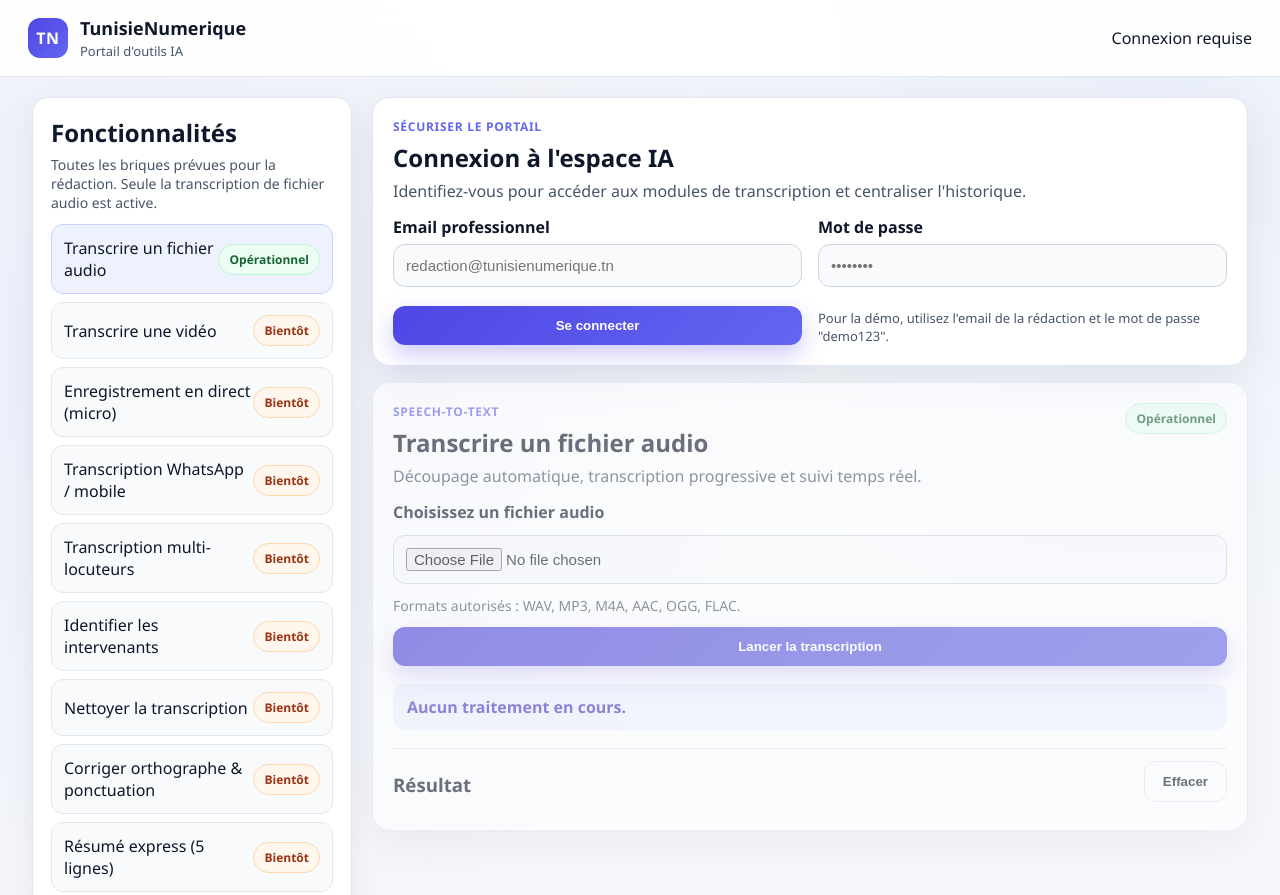
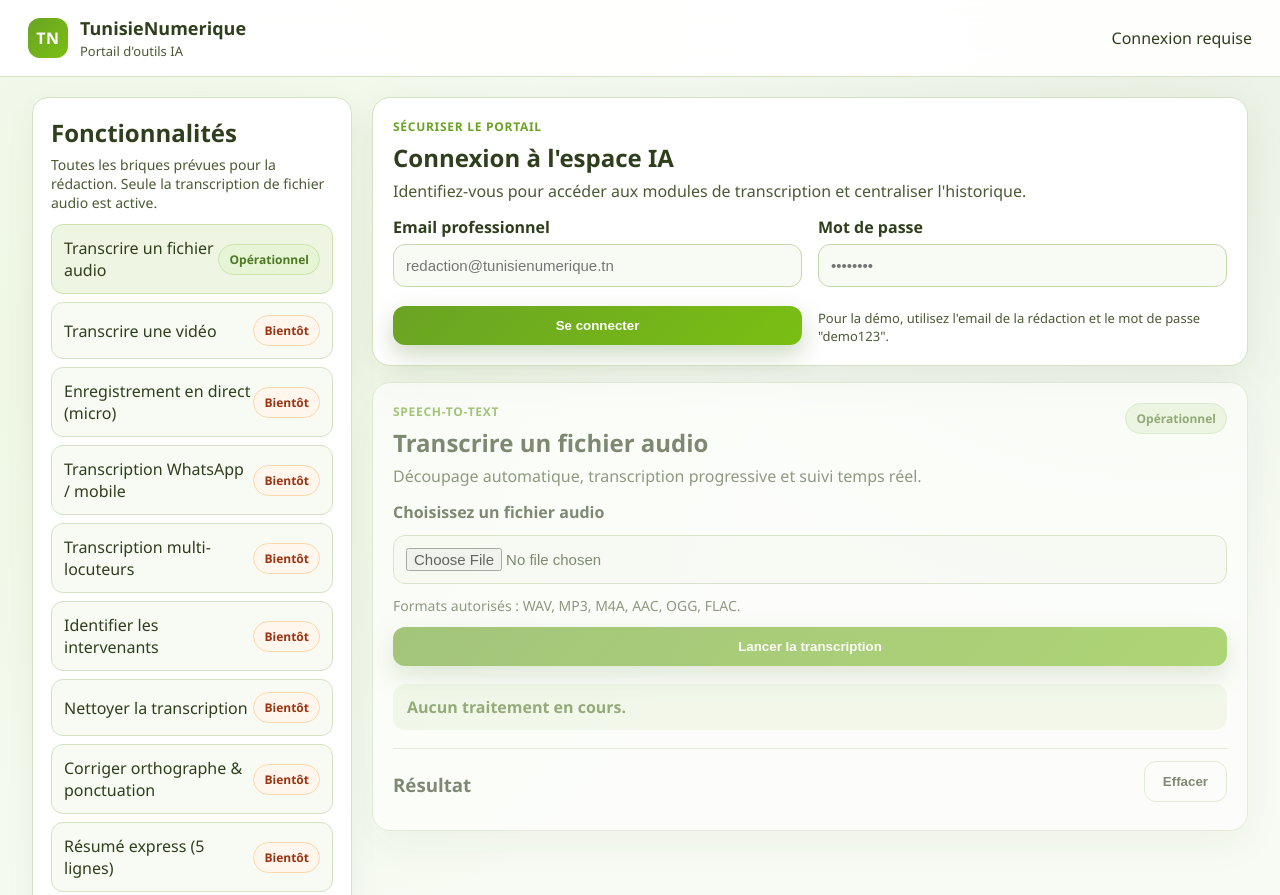
Before and after one commit to hatembellaaj/TunisieNumeriqueAIPortal, a plain HTML site: page frontend/index.html in a window 1280 px wide. Shown: the top 895 px of the page. Drawn offline with Linux system fonts and the light colour scheme.

Commit message:
Align branding palette and update service ports

```diff
--- a/frontend/script.js
+++ b/frontend/script.js
@@ -1,6 +1,6 @@
 // Utilise automatiquement l'hôte actuel pour éviter les erreurs de requête
 // lorsqu'on accède à l'application depuis un autre appareil que le serveur.
-const API_URL = `${window.location.protocol}//${window.location.hostname}:5610/transcribe`;
+const API_URL = `${window.location.protocol}//${window.location.hostname}:15610/transcribe`;
 
 const messagesDiv = document.getElementById("messages");
 const statusText = document.getElementById("status");
--- a/frontend/style.css
+++ b/frontend/style.css
@@ -1,13 +1,25 @@
+:root {
+  --green-900: #2f3f1d;
+  --green-800: #3f551f;
+  --green-700: #507823;
+  --green-600: #6aa324;
+  --green-500: #7abf13;
+  --green-100: #f2f8ec;
+  --green-50: #f7fbf3;
+  --muted: #4a5a33;
+  --border: #d3e2c2;
+}
+
 * {
   box-sizing: border-box;
 }
 
 body {
   font-family: 'Segoe UI', Arial, sans-serif;
-  background: radial-gradient(circle at 10% 20%, rgba(79, 70, 229, 0.06), transparent 35%),
-    radial-gradient(circle at 90% 0%, rgba(59, 130, 246, 0.06), transparent 30%),
-    #f5f7fb;
-  color: #0f172a;
+  background: radial-gradient(circle at 10% 20%, rgba(122, 191, 19, 0.08), transparent 35%),
+    radial-gradient(circle at 90% 0%, rgba(80, 120, 35, 0.08), transparent 30%),
+    var(--green-50);
+  color: var(--green-900);
   margin: 0;
   padding: 0;
 }
@@ -22,7 +34,7 @@ body {
   padding: 16px 28px;
   background: rgba(255, 255, 255, 0.92);
   backdrop-filter: blur(12px);
-  border-bottom: 1px solid #e2e8f0;
+  border-bottom: 1px solid var(--border);
 }
 
 .brand {
@@ -38,7 +50,7 @@ body {
   width: 40px;
   height: 40px;
   border-radius: 12px;
-  background: linear-gradient(135deg, #4f46e5, #6366f1);
+  background: linear-gradient(135deg, var(--green-600), var(--green-500));
   color: #fff;
   font-weight: 700;
   letter-spacing: 0.5px;
@@ -50,7 +62,7 @@ body {
 }
 
 .brand-sub {
-  color: #475569;
+  color: var(--muted);
   font-size: 13px;
   margin-top: 2px;
 }
@@ -71,10 +83,10 @@ body {
 
 .menu {
   background: #fff;
-  border: 1px solid #e2e8f0;
+  border: 1px solid var(--border);
   border-radius: 16px;
   padding: 18px;
-  box-shadow: 0 10px 30px rgba(15, 23, 42, 0.06);
+  box-shadow: 0 10px 30px rgba(47, 63, 29, 0.06);
   position: sticky;
   top: 82px;
   height: fit-content;
@@ -86,7 +98,7 @@ body {
 
 .menu-desc {
   margin: 0 0 12px;
-  color: #475569;
+  color: var(--muted);
   font-size: 14px;
 }
 
@@ -97,18 +109,18 @@ body {
 }
 
 .feature-item {
-  border: 1px solid #e2e8f0;
+  border: 1px solid var(--border);
   border-radius: 12px;
   padding: 12px;
   display: flex;
   justify-content: space-between;
   align-items: center;
-  background: #f8fafc;
+  background: #f7fbf3;
 }
 
 .feature-item.active {
-  background: #eef2ff;
-  border-color: #c7d2fe;
+  background: #eef6e3;
+  border-color: #cce4ac;
 }
 
 .content {
@@ -119,10 +131,10 @@ body {
 
 .card {
   background: #fff;
-  border: 1px solid #e2e8f0;
+  border: 1px solid var(--border);
   border-radius: 18px;
   padding: 20px;
-  box-shadow: 0 14px 45px rgba(15, 23, 42, 0.08);
+  box-shadow: 0 14px 45px rgba(47, 63, 29, 0.08);
 }
 
 .card-header {
@@ -140,14 +152,14 @@ h1, h2, h3 {
 .eyebrow {
   text-transform: uppercase;
   letter-spacing: 0.06em;
-  color: #6366f1;
+  color: var(--green-600);
   font-weight: 700;
   font-size: 12px;
   margin: 0;
 }
 
 .muted {
-  color: #475569;
+  color: var(--muted);
   margin: 6px 0 0;
 }
 
@@ -166,7 +178,7 @@ h1, h2, h3 {
   display: flex;
   flex-direction: column;
   gap: 6px;
-  color: #0f172a;
+  color: var(--green-900);
   font-weight: 600;
 }
 
@@ -174,10 +186,10 @@ input[type="email"],
 input[type="password"],
 input[type="file"] {
   padding: 12px;
-  border: 1px solid #cbd5e1;
+  border: 1px solid #c3d7ac;
   border-radius: 12px;
   font-size: 15px;
-  background: #f8fafc;
+  background: #f8fbf4;
 }
 
 .uploader {
@@ -194,19 +206,19 @@ input[type="file"] {
 .formats {
   margin: 0;
   font-size: 14px;
-  color: #475569;
+  color: var(--muted);
 }
 
 button {
   padding: 12px 18px;
-  background: linear-gradient(135deg, #4f46e5, #6366f1);
+  background: linear-gradient(135deg, var(--green-600), var(--green-500));
   color: #fff;
   border: none;
   border-radius: 12px;
   font-weight: 700;
   cursor: pointer;
   transition: transform 0.1s ease, box-shadow 0.2s ease;
-  box-shadow: 0 10px 25px rgba(79, 70, 229, 0.28);
+  box-shadow: 0 10px 25px rgba(80, 120, 35, 0.28);
 }
 
 button:hover {
@@ -215,9 +227,9 @@ button:hover {
 
 button.ghost {
   background: transparent;
-  color: #0f172a;
+  color: var(--green-900);
   box-shadow: none;
-  border: 1px solid #e2e8f0;
+  border: 1px solid var(--border);
 }
 
 button:disabled {
@@ -230,15 +242,15 @@ button:disabled {
   border-radius: 999px;
   font-weight: 700;
   font-size: 12px;
-  border: 1px solid #cbd5e1;
-  background: #f8fafc;
-  color: #0f172a;
+  border: 1px solid var(--border);
+  background: #f8fbf4;
+  color: var(--green-900);
 }
 
 .badge.success {
-  color: #166534;
-  background: #ecfdf3;
-  border-color: #bbf7d0;
+  color: var(--green-700);
+  background: #e5f5d6;
+  border-color: #cce4ac;
 }
 
 .badge.soon {
@@ -248,23 +260,23 @@ button:disabled {
 }
 
 .badge.locked {
-  color: #334155;
-  background: #e2e8f0;
-  border-color: #cbd5e1;
+  color: #4f5d3a;
+  background: #e7eddc;
+  border-color: var(--border);
 }
 
 .status {
   margin: 18px 0;
   padding: 12px 14px;
   border-radius: 12px;
-  background: #eef2ff;
-  color: #4338ca;
+  background: #eef6e3;
+  color: var(--green-700);
   font-weight: 700;
 }
 
 .results {
   margin-top: 8px;
-  border-top: 1px solid #e2e8f0;
+  border-top: 1px solid var(--border);
   padding-top: 12px;
 }
 
@@ -282,7 +294,7 @@ button:disabled {
 }
 
 .message {
-  background-color: #f8fafc;
+  background-color: #f8fbf4;
   border-radius: 14px;
   padding: 12px 16px;
   text-align: left;
@@ -290,7 +302,7 @@ button:disabled {
   max-width: 100%;
   font-size: 15px;
   line-height: 1.45;
-  border: 1px solid #e2e8f0;
+  border: 1px solid var(--border);
 }
 
 .disabled {
```
Also changed, not shown: 2 other files.
